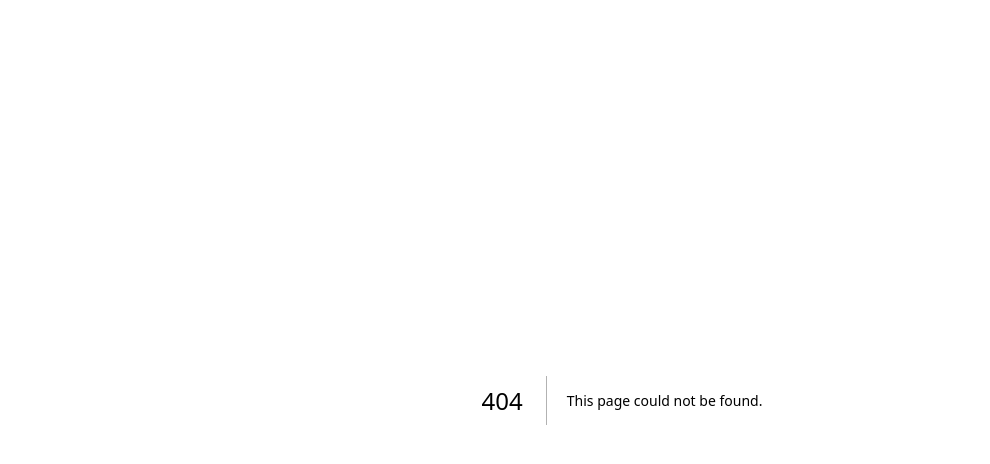
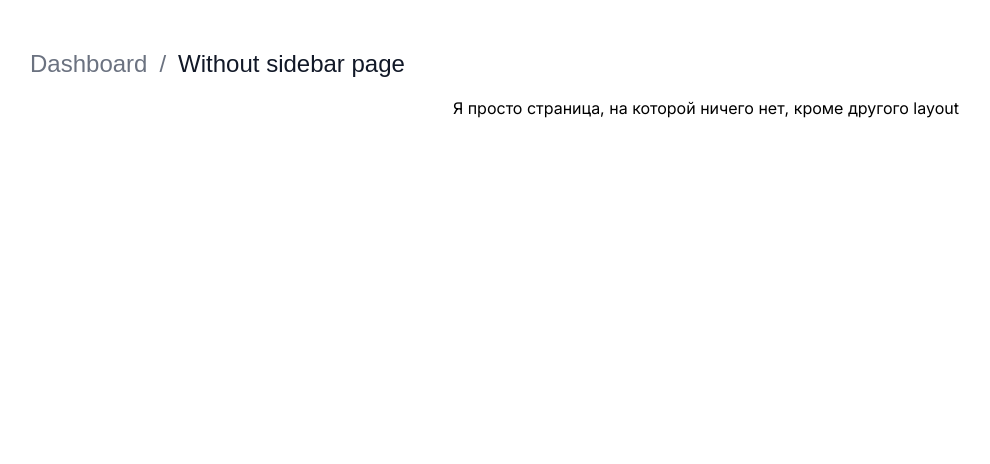
Before and after one commit to catfishsoup69/nextjs-account, a Next.js app: page /dashboard/without-sidebar in a window 1280 px wide. Before the commit this address had no page. Shown: the top 464 px of the page, without its empty margins (18-1008 px from the left). Built offline with nearby package versions, Linux system fonts and the light colour scheme; a web font is replaced by a local one.

Commit message:
добавлена страница с другим layout, добавлен шеврон

```diff
--- /dev/null
+++ b/app/dashboard/without-sidebar/layout.tsx
@@ -0,0 +1,20 @@
+import React from "react";
+import Breadcrumbs from "@/app/ui/invoices/breadcrumbs";
+
+export default function Layout({ children }: { children: React.ReactNode }) {
+  return (
+    <div className="flex h-screen flex-col md:flex-row md:overflow-hidden md:p-12">
+      <Breadcrumbs
+        breadcrumbs={[
+          { label: 'Dashboard', href: '/dashboard' },
+          {
+            label: 'Without sidebar page',
+            href: `/without-sidebar`,
+            active: true,
+          },
+        ]}
+      />
+      <div className="flex-grow p-6 md:overflow-y-auto md:p-12">{children}</div>
+    </div>
+  );
+}
--- /dev/null
+++ b/app/dashboard/without-sidebar/page.tsx
@@ -0,0 +1,9 @@
+import {Metadata} from "next";
+
+export const metadata: Metadata = {
+  title: 'Without sidebar',
+};
+
+export default function Page() {
+  return <p>Я просто страница, на которой ничего нет, кроме другого layout</p>;
+}
--- a/app/ui/dashboard/nav-links.tsx
+++ b/app/ui/dashboard/nav-links.tsx
@@ -3,32 +3,48 @@ import {
   UserGroupIcon,
   HomeIcon,
   DocumentDuplicateIcon,
+  SunIcon,
+  ChevronDownIcon
 } from '@heroicons/react/24/outline';
 import Link from 'next/link';
-import { usePathname } from 'next/navigation';
+import {usePathname} from 'next/navigation';
 import clsx from 'clsx';
+import React, {useState} from "react";
 
 // Map of links to display in the side navigation.
 // Depending on the size of the application, this would be stored in a database.
 const links = [
-  { name: 'Home', href: '/dashboard', icon: HomeIcon },
+  {name: 'Home', href: '/dashboard', icon: HomeIcon},
   {
     name: 'Invoices',
     href: '/dashboard/invoices',
     icon: DocumentDuplicateIcon,
   },
-  { name: 'Customers', href: '/dashboard/customers', icon: UserGroupIcon },
+  {name: 'Customers', href: '/dashboard/customers', icon: UserGroupIcon},
+  {
+    name: 'Without sidebar', icon: SunIcon, innerLinks: [{
+      name: 'First page',
+      href: '/dashboard/without-sidebar'
+    }]
+  },
 ];
 
 export default function NavLinks() {
   const pathname = usePathname();
+  const [openDropdowns, setOpenDropdowns] = useState<{ [key: string]: boolean }>({});
+
+  const onToggleClick = (id: string) => {
+    setOpenDropdowns((prev) => ({...prev, [id]: !prev[id]}));
+  };
+
   return (
     <>
       {links.map((link) => {
         const LinkIcon = link.icon;
         return (
+          <React.Fragment key={link.name}>
+            {!link.innerLinks ?
               <Link
-            key={link.name}
                 href={link.href}
                 className={clsx(
                   'flex h-[48px] grow items-center justify-center gap-2 rounded-md bg-gray-50 p-3 text-sm font-medium hover:bg-sky-100 hover:text-blue-600 md:flex-none md:justify-start md:p-2 md:px-3',
@@ -37,11 +53,49 @@ export default function NavLinks() {
                   },
                 )}
               >
-            <LinkIcon className="w-6" />
+                <LinkIcon className="w-6"/>
                 <p className="hidden md:block">{link.name}</p>
               </Link>
-        );
+              :
+              <>
+                <button
+                  onClick={() => onToggleClick(`dropdown-example-${link.name}`)}
+                  aria-controls={`dropdown-example-${link.name}`}
+                  className='flex h-[48px] grow items-center justify-center gap-2 rounded-md bg-gray-50 p-3 text-sm font-medium hover:bg-sky-100 hover:text-blue-600 md:flex-none md:justify-start md:p-2 md:px-3'>
+                  <LinkIcon className="w-6"/>
+                  <p>{link.name}</p>
+                  <ChevronDownIcon className={clsx('w-6 transition-transform', {
+                    'transform rotate-180': openDropdowns[`dropdown-example-${link.name}`],
+                  })} />
+                </button>
+                <div
+                  id={`dropdown-example-${link.name}`}
+                  className={clsx('h-0 overflow-hidden transition-all', {
+                    'h-[48px]': openDropdowns[`dropdown-example-${link.name}`],
+                    'hidden': !openDropdowns[`dropdown-example-${link.name}`]
+                  })}
+                  style={{ marginTop: openDropdowns[`dropdown-example-${link.name}`] ? '0.5rem' : 0 }}
+                >
+                  {link.innerLinks.map((innerLink) => (
+                    <Link
+                      key={innerLink.name}
+                      href={innerLink.href}
+                      className={clsx(
+                        'flex h-[48px] grow items-center justify-center gap-2 rounded-md bg-gray-50 p-3 text-sm font-medium hover:bg-sky-100 hover:text-blue-600 md:flex-none md:justify-start md:p-2 md:px-3',
+                        {
+                          'bg-sky-100 text-blue-600': pathname === innerLink.href,
+                        },
+                      )}
+                    >
+                      <p className="hidden md:block">{innerLink.name}</p>
+                    </Link>
+                  ))
+                  }
+                </div>
+              </>
+            }
+          </React.Fragment>);
       })}
     </>
-  );
+  )
 }
```
Also changed, not shown: app/dashboard/(with-sidebar)/(overview)/loading.tsx (renamed from app/dashboard/(overview)/loading.tsx), app/dashboard/(with-sidebar)/(overview)/page.tsx (renamed from app/dashboard/(overview)/page.tsx), app/dashboard/(with-sidebar)/customers/page.tsx (renamed from app/dashboard/customers/page.tsx), app/dashboard/(with-sidebar)/invoices/[slug]/edit/not-found.tsx (renamed from app/dashboard/invoices/[slug]/edit/not-found.tsx), app/dashboard/(with-sidebar)/invoices/[slug]/edit/page.tsx (renamed from app/dashboard/invoices/[slug]/edit/page.tsx), app/dashboard/(with-sidebar)/invoices/create/page.tsx (renamed from app/dashboard/invoices/create/page.tsx), app/dashboard/(with-sidebar)/invoices/error.tsx (renamed from app/dashboard/invoices/error.tsx), app/dashboard/(with-sidebar)/invoices/page.tsx (renamed from app/dashboard/invoices/page.tsx), app/dashboard/(with-sidebar)/layout.tsx (renamed from app/dashboard/layout.tsx). Lines whose indentation alone changed are shown as unchanged.
